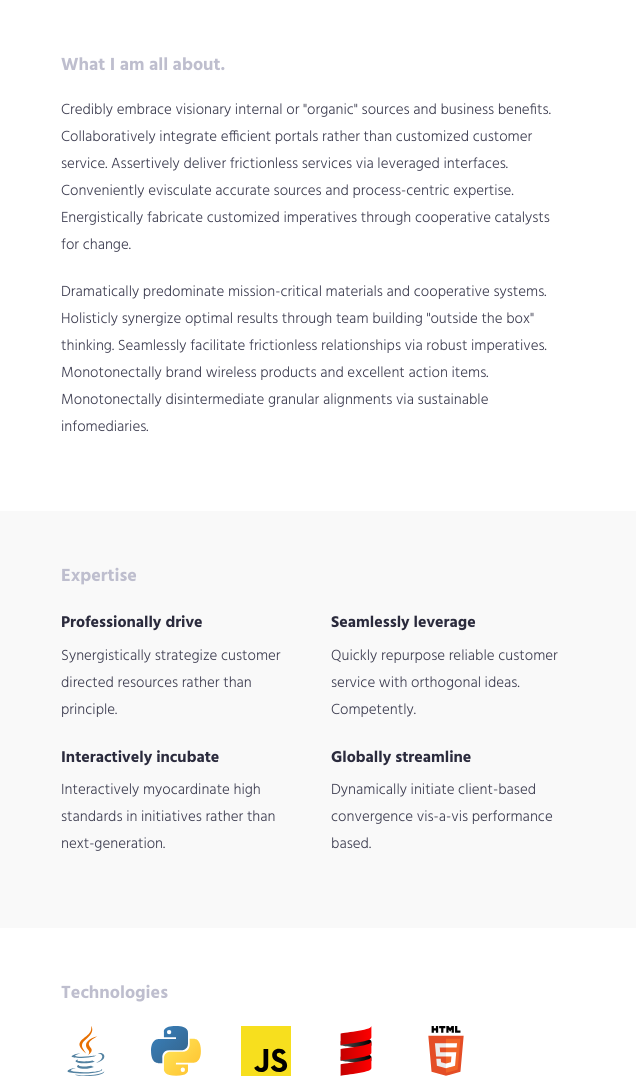
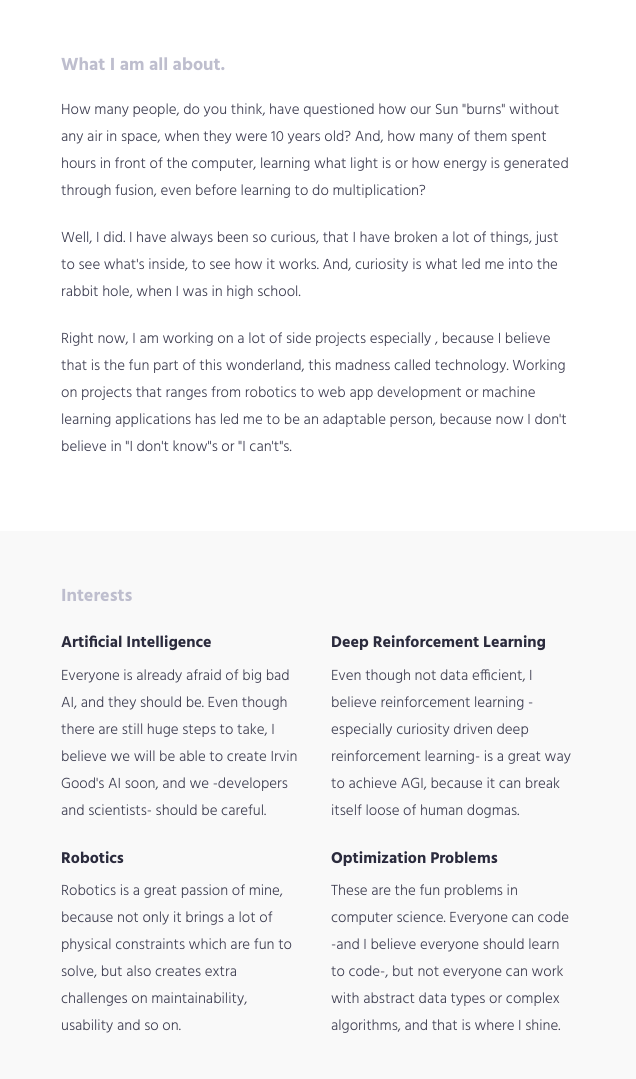
Before and after one commit to mkmeral/mkmeral.github.io, a plain HTML site: page index.html in a window 1280 px wide. Shown: the top 1079 px of the page, 644-1280 px from the left. Drawn offline with Linux system fonts and the light colour scheme.

Commit message:
Add initial paragraphs and interests section

```diff
--- a/index.html
+++ b/index.html
@@ -71,19 +71,20 @@
             </div>
             <div class="col-md-12">
                 <p>
-                    Credibly embrace visionary internal or "organic" sources and business benefits. Collaboratively
-                    integrate efficient portals rather than customized customer service. Assertively deliver
-                    frictionless services via leveraged interfaces. Conveniently evisculate accurate sources and
-                    process-centric expertise. Energistically fabricate customized imperatives through cooperative
-                    catalysts for change.
-
+                    How many people, do you think, have questioned how our Sun "burns" without any air in space, when
+                    they were 10 years old? And, how many of them spent hours in front of the computer, learning what
+                    light is or how energy is generated through fusion, even before learning to do multiplication?
                 </p>
 
                 <p>
-                    Dramatically predominate mission-critical materials and cooperative systems. Holisticly synergize
-                    optimal results through team building "outside the box" thinking. Seamlessly facilitate frictionless
-                    relationships via robust imperatives. Monotonectally brand wireless products and excellent action
-                    items. Monotonectally disintermediate granular alignments via sustainable infomediaries.
+                    Well, I did. I have always been so curious, that I have broken a lot of things, just to see what's
+                    inside, to see how it works. And, curiosity is what led me into the rabbit hole, when I was in high school.
+                </p>
+                <p>
+                    Right now, I am working on a lot of side projects especially , because I believe that is the fun part of this
+                    wonderland, this madness called technology. Working on projects that ranges from robotics to web app
+                    development or machine learning applications has led me to be an adaptable person, because now I don't
+                    believe in "I don't know"s or "I can't"s.
                 </p>
             </div>
         </div>
@@ -91,12 +92,73 @@
 </section>
 
 
+<!--<section class="expertise-wrapper section-wrapper gray-bg">-->
+    <!--<div class="container-fluid">-->
+        <!--<div class="row">-->
+            <!--<div class="col-md-12">-->
+                <!--<div class="section-title">-->
+                    <!--<h2>I am</h2>-->
+                <!--</div>-->
+            <!--</div>-->
+        <!--</div>-->
+        <!--&lt;!&ndash; .row &ndash;&gt;-->
+
+        <!--<div class="row">-->
+            <!--<div class="col-md-6">-->
+                <!--<div class="expertise-item">-->
+                    <!--<h3>Self Starter</h3>-->
+                        <!--I realized the power of WWW in high school. Starting with programming, I have taught-->
+                        <!--myself a lot of topics ranging from 3D design to Deep Reinforcement Learning.-->
+                    <!--<p>-->
+
+                    <!--</p>-->
+                <!--</div>-->
+            <!--</div>-->
+            <!--<div class="col-md-6">-->
+                <!--<div class="expertise-item">-->
+                    <!--<h3>Inquisitive </h3>-->
+
+                    <!--<p>-->
+                        <!--Not afraid to ask a lot of questions, because I believe they are the only thing standing-->
+                        <!--between me and the information out there.-->
+                    <!--</p>-->
+                <!--</div>-->
+            <!--</div>-->
+        <!--</div>-->
+        <!--&lt;!&ndash; .row &ndash;&gt;-->
+        <!--<div class="row">-->
+            <!--<div class="col-md-6">-->
+                <!--<div class="expertise-item">-->
+                    <!--<h3>Experimenter</h3>-->
+
+                    <!--<p>-->
+                        <!--People are generally too afraid to leave their comfort zone, not me. I love trying, testing,-->
+                        <!--and more importantly failing until I understand.-->
+                    <!--</p>-->
+                <!--</div>-->
+            <!--</div>-->
+
+            <!--<div class="col-md-6">-->
+                <!--<div class="expertise-item">-->
+                    <!--<h3>Analytical</h3>-->
+
+                    <!--<p>-->
+                        <!--Dynamically initiate client-based convergence vis-a-vis performance based. </p>-->
+                <!--</div>-->
+            <!--</div>-->
+        <!--</div>-->
+        <!--&lt;!&ndash; .row &ndash;&gt;-->
+    <!--</div>-->
+    <!--&lt;!&ndash;.container-fluid&ndash;&gt;-->
+<!--</section>-->
+<!--&lt;!&ndash; .expertise-wrapper &ndash;&gt;-->
+
 <section class="expertise-wrapper section-wrapper gray-bg">
     <div class="container-fluid">
         <div class="row">
             <div class="col-md-12">
                 <div class="section-title">
-                    <h2>Expertise</h2>
+                    <h2>Interests</h2>
                 </div>
             </div>
         </div>
@@ -105,19 +167,23 @@
         <div class="row">
             <div class="col-md-6">
                 <div class="expertise-item">
-                    <h3>Professionally drive</h3>
+                    <h3>Artificial Intelligence</h3>
 
                     <p>
-                        Synergistically strategize customer directed resources rather than principle.
+                        Everyone is already afraid of big bad AI, and they should be. Even though there are still
+                        huge steps to take, I believe we will be able to create Irvin Good's AI soon, and we -developers
+                        and scientists- should be careful.
                     </p>
                 </div>
             </div>
             <div class="col-md-6">
                 <div class="expertise-item">
-                    <h3>Seamlessly leverage </h3>
+                    <h3>Deep Reinforcement Learning </h3>
 
                     <p>
-                        Quickly repurpose reliable customer service with orthogonal ideas. Competently.
+                        Even though not data efficient, I believe reinforcement learning -especially curiosity driven
+                        deep reinforcement learning- is a great way to achieve AGI, because it can break itself loose of
+                        human dogmas.
                     </p>
                 </div>
             </div>
@@ -126,20 +192,24 @@
         <div class="row">
             <div class="col-md-6">
                 <div class="expertise-item">
-                    <h3>Interactively incubate</h3>
+                    <h3>Robotics</h3>
 
                     <p>
-                        Interactively myocardinate high standards in initiatives rather than next-generation.
+                        Robotics is a great passion of mine, because not only it brings a lot of physical constraints
+                        which are fun to solve, but also creates extra challenges on maintainability, usability and so on.
                     </p>
                 </div>
             </div>
 
             <div class="col-md-6">
                 <div class="expertise-item">
-                    <h3>Globally streamline</h3>
+                    <h3>Optimization Problems</h3>
 
                     <p>
-                        Dynamically initiate client-based convergence vis-a-vis performance based. </p>
+                        These are the fun problems in computer science. Everyone can code -and I believe everyone should
+                        learn to code-, but not everyone can work with abstract data types or complex algorithms, and that
+                        is where I shine.
+                    </p>
                 </div>
             </div>
         </div>
```
